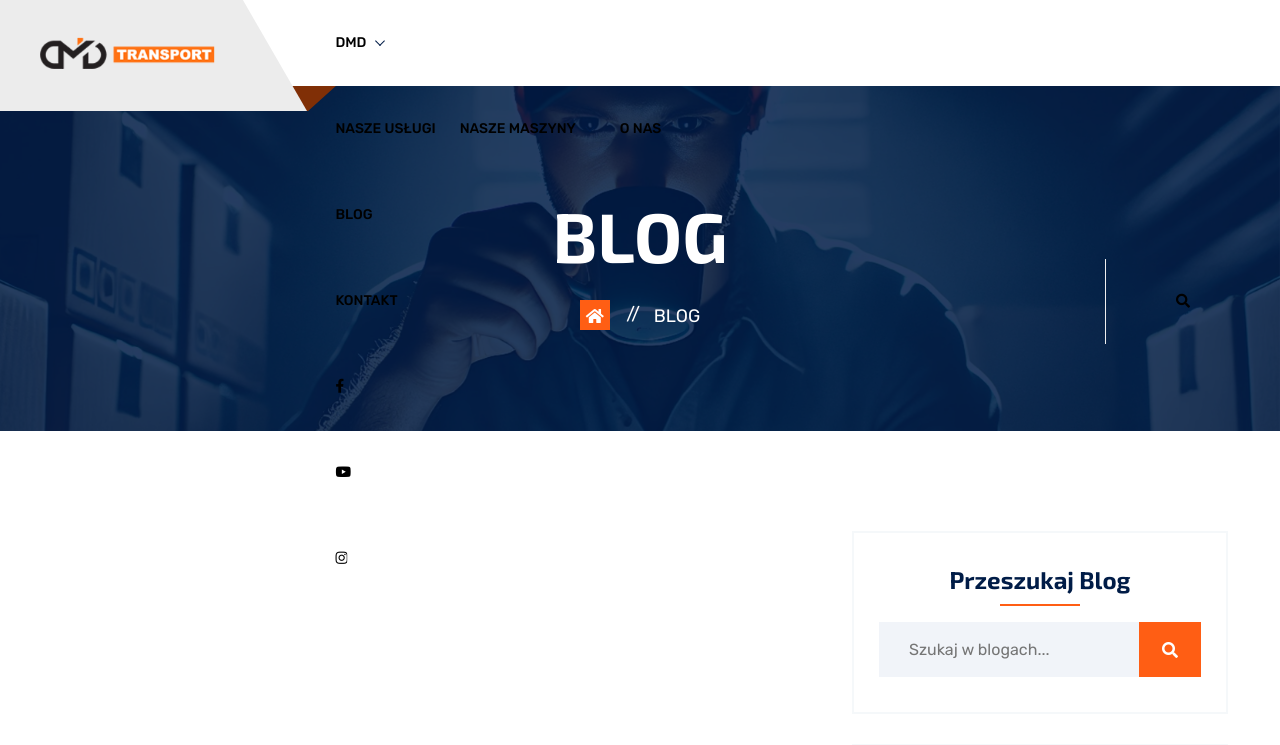
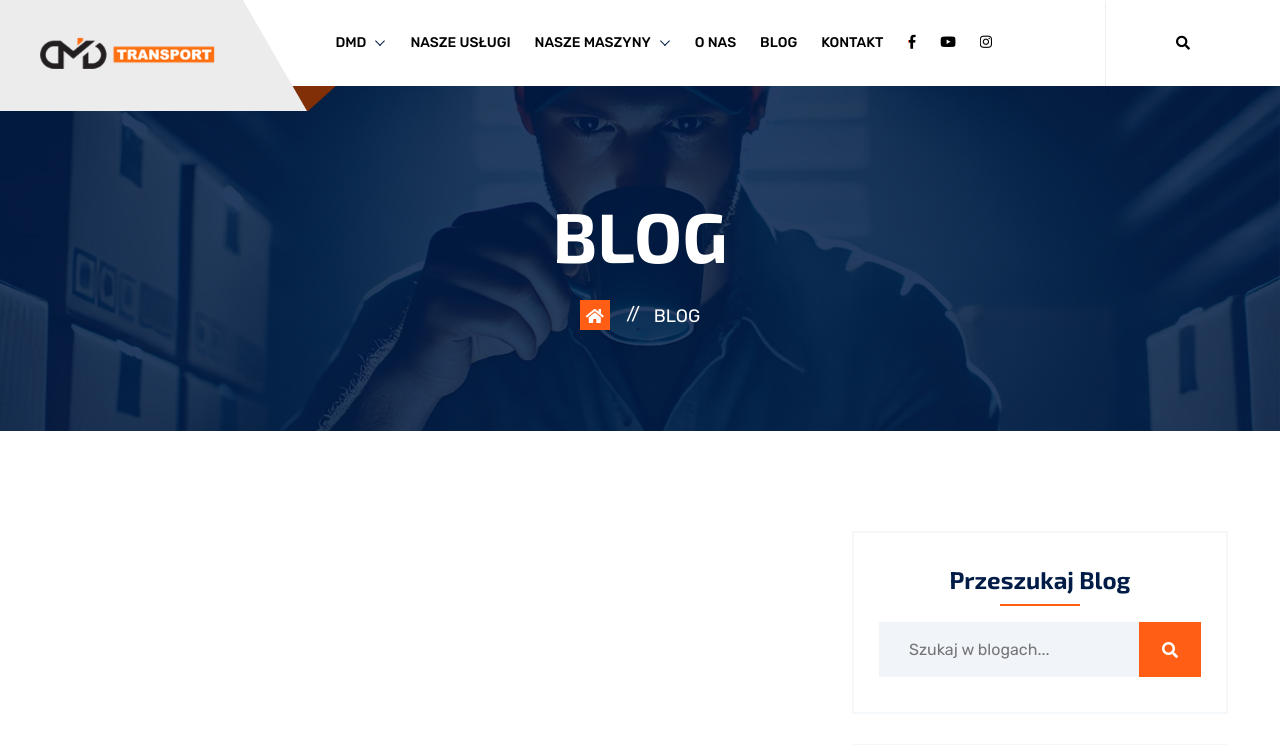
Before and after one commit to informatykdmd/dmdtransport, a Python web app: template templates/blog.html in a window 1280 px wide. Shown: the top 745 px of the page. Run offline with Jinja, Linux system fonts and the light colour scheme; the template is opened without the code that fills it, so the values that code supplies are empty; some libraries are stand-ins or nearby versions.

Commit message:
Working now

```diff
--- a/templates/base.html
+++ b/templates/base.html
@@ -70,7 +70,7 @@
                   <div class="mainmenu">
                      <nav id="menu">
                         <ul class="dropdown">
-                           <li class="d-md-none d-lg-block">
+                           <li>
                               <a href="javascript:;">DMD</a>
                               <ul>
                                  <li><a href="https://dmddomy.pl" target="_blank">DMD DOMY</a></li>
@@ -96,11 +96,11 @@
                               </ul>
                            </li>
                            <li><a href="/o-nas">O nas</a></li>
-                           <li class="d-md-none d-lg-block"><a href="/blog">Blog</a></li>
+                           <li><a href="/blog">Blog</a></li>
                            <li><a href="/kontakt">Kontakt</a></li>
-                           <li class="d-md-none d-lg-block"><a href="https://www.facebook.com/dmddomy/" target="_blank"><i class="fab fa-facebook-f"></i></a></li>
-                           <li class="d-md-none d-lg-block"><a href="https://www.youtube.com/channel/UCBRN-SPMEIYK6YRV23Komxw" target="_blank"><i class="fab fa-youtube"></i></a></li>
-                           <li class="d-md-none d-lg-block"><a href="https://www.instagram.com/dmddomy/" target="_blank"><i class="fab fa-instagram"></i></a></li>
+                           <li><a href="https://www.facebook.com/dmddomy/" target="_blank"><i class="fab fa-facebook-f"></i></a></li>
+                           <li><a href="https://www.youtube.com/channel/UCBRN-SPMEIYK6YRV23Komxw" target="_blank"><i class="fab fa-youtube"></i></a></li>
+                           <li><a href="https://www.instagram.com/dmddomy/" target="_blank"><i class="fab fa-instagram"></i></a></li>
                         </ul>
                      </nav>
                   </div>
```
